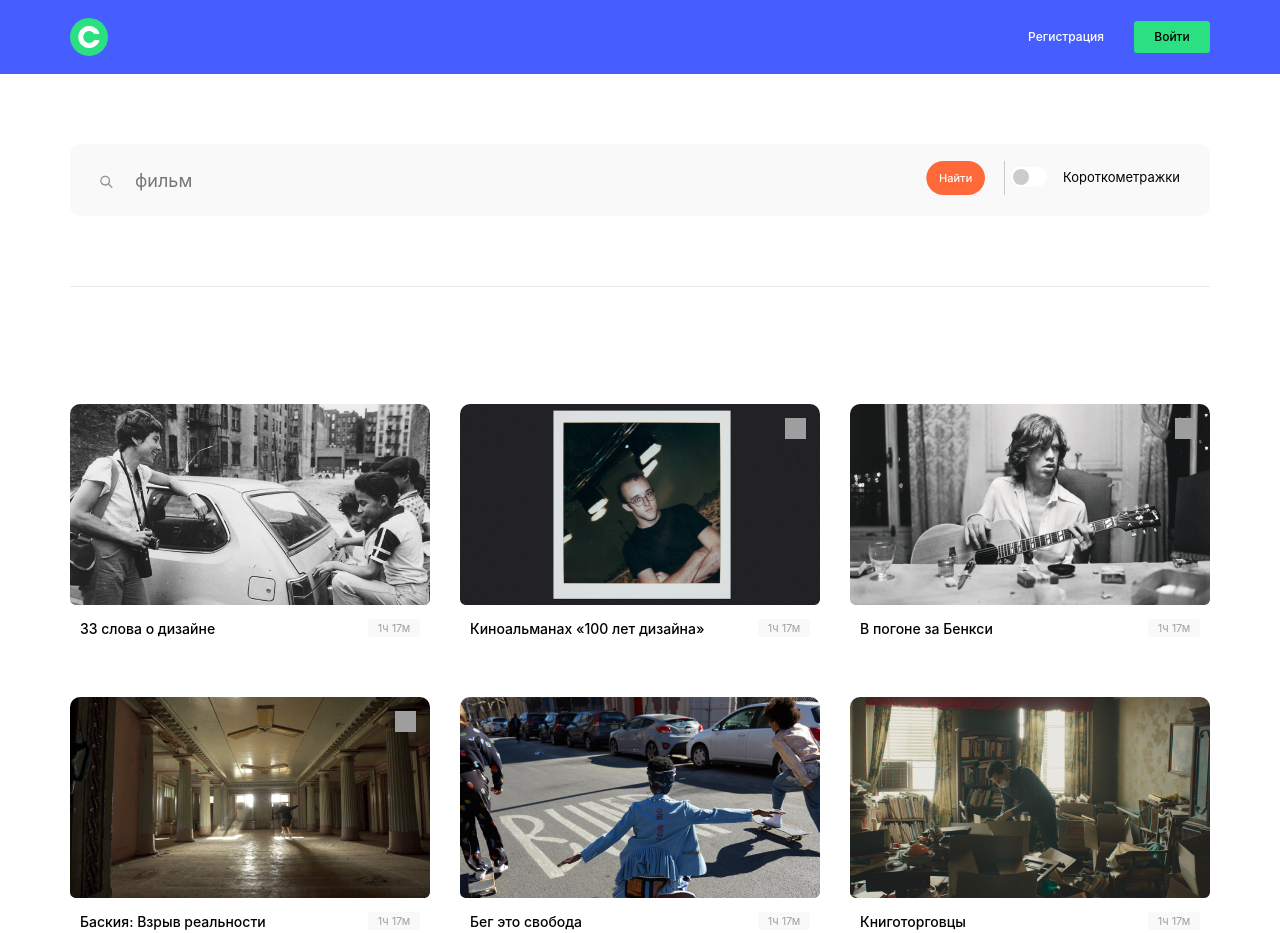
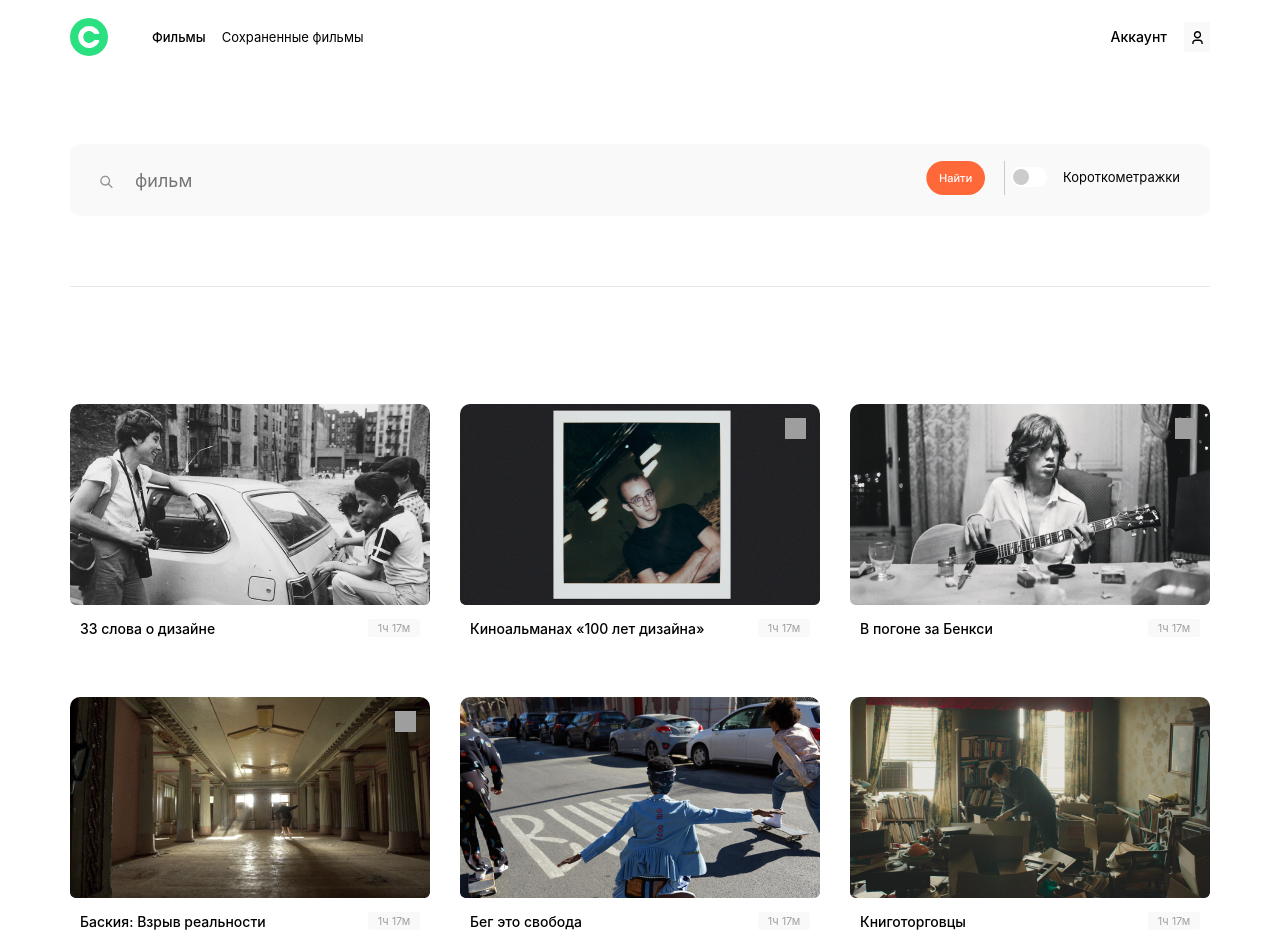
Before and after one commit to Valzet/movies-explorer-frontend, a React app: page /movies in a window 1280 px wide. Shown: the top 933 px of the page. Built offline with nearby package versions, Linux system fonts and the light colour scheme; grey boxes are pictures that could not be loaded; a web font is replaced by a local one.

Commit message:
navigation add

```diff
--- a/src/components/Header/Header.css
+++ b/src/components/Header/Header.css
@@ -1,15 +1,8 @@
 .header {
     background-color: #465DFF;
 }
-
-.header__content {
-    display: flex;
-    flex-direction: row;
-    justify-content: space-between;
-    padding: 18px 70px;
-    align-items: center;
-    max-width: 1140px;
-    margin: 0 auto;
+.header__main {
+    background-color: #fff;
 }
 
 .header__logo {
@@ -19,4 +12,6 @@
     background-size: contain;
     background-position: center center;
     background-repeat: no-repeat;
+    float: left;
+    margin-right: 44px;
 }
--- a/src/components/Header/Header.js
+++ b/src/components/Header/Header.js
@@ -1,15 +1,20 @@
 import { Link } from "react-router-dom";
 import "./Header.css";
 import Navigation from "../Navigation/Navigation"
+import React from 'react';
+import { useLocation } from "react-router-dom";
 function Header() {
+    const path = useLocation();
+
+
+
+    const headerBackground = () => path.pathname === '/' ? 'header' : 'header__main';
+
     return (
-        <header className="header">
-            <div className='header__content'>
-                <Link className="header__logo" to="/"></Link>
+        <header className={headerBackground()}>
                 <Navigation />
-
-            </div>
         </header>
     )
+
 }
 export default Header
--- a/src/components/Navigation/Navigation.css
+++ b/src/components/Navigation/Navigation.css
@@ -1,9 +1,75 @@
+.navigation__rightSide {
+    display: flex;
+    flex-direction: row;
+}
+
+.navigation__leftSide {
+    display: flex;
+    align-items: center;
+}
+
+.navigation__movies {
+    font-size: 13px;
+    font-weight: 500;
+    line-height: 18px;
+    text-align: right;
+    text-decoration: none;
+    color: black;
+    margin-right: 16px;
+}
+
+.navigation__saved-movies {
+    font-size: 13px;
+    font-weight: 400;
+    line-height: 18px;
+    text-align: right;
+    text-decoration: none;
+    color: black;
+}
+
+.profile {
+    text-decoration: none;
+    color: black;
+    font-size: 14px;
+    font-weight: 500;
+    line-height: 16px;
+    text-align: left;
+    display: flex;
+    flex-direction: row;
+    align-items: center;
+    justify-content: center;
+
+}
+
+.profile__img {
+    width: 11px;
+    height: 14px;
+    background-image: url("../../images/iconProfile.svg");
+    background-size: contain;
+    background-position: center center;
+    background-repeat: no-repeat;
+    float: right;
+}
+
+.profile__span {
+    display: flex;
+    align-items: center;
+    justify-content: center;
+    width: 26px;
+    height: 30px;
+    background-color: #F9F9F9;
+    margin-left: 17px;
+}
 .navigation {
     display: flex;
     flex-direction: row;
+    justify-content: space-between;
+    padding: 18px 70px;
+    align-items: center;
+    max-width: 1140px;
+    margin: 0 auto;
+}
 
-
-}
 .navigation__registration {
     display: flex;
     align-items: center;
--- a/src/components/Navigation/Navigation.js
+++ b/src/components/Navigation/Navigation.js
@@ -1,13 +1,49 @@
 
 import { Link } from "react-router-dom";
 import "./Navigation.css"
+import { useLocation } from "react-router-dom";
 
 function Navigation() {
+    const path = useLocation();
+
+    function useRouteRight() {
+        switch (path.pathname) {
+            case '/':
+                return (<nav className='navigation__rightSide'>
+                    <Link className='navigation__registration' to='signup'>Регистрация</Link>
+                    <Link className='navigation__authorization' to='signin'>Войти</Link>
+                </nav>);
+            default:
+                return (<nav className='navigation__rightSide'>
+                    <Link className='profile' to='profile'>Аккаунт<div className="profile__span"><div className="profile__img"></div></div></Link>
+                </nav>)
+        }
+    }
+    function useRouteLeft() {
+        switch (path.pathname) {
+            case '/':
+                return;
+            default:
+                return (<>
+                    <Link className='navigation__movies' to='movies'>Фильмы</Link>
+                    <Link className='navigation__saved-movies' to='saved-movies'>Сохраненные фильмы</Link>
+                </>);;
+        }
+    }
     return (
-        <nav className='navigation'>
-            <Link className='navigation__registration' to='signup'>Регистрация</Link>
-            <Link className='navigation__authorization' to='signin'>Войти</Link>
-        </nav>)
+        <div className='navigation'>
+
+            <div className="navigation__leftSide">
+                <Link className="header__logo" to="/"></Link>
+                {useRouteLeft()}
+            </div>
+            {useRouteRight()}
+
+        </div>)
+
+
+
+
 }
 
 export default Navigation;
```
Also changed, not shown: src/images/iconProfile.svg (added).
